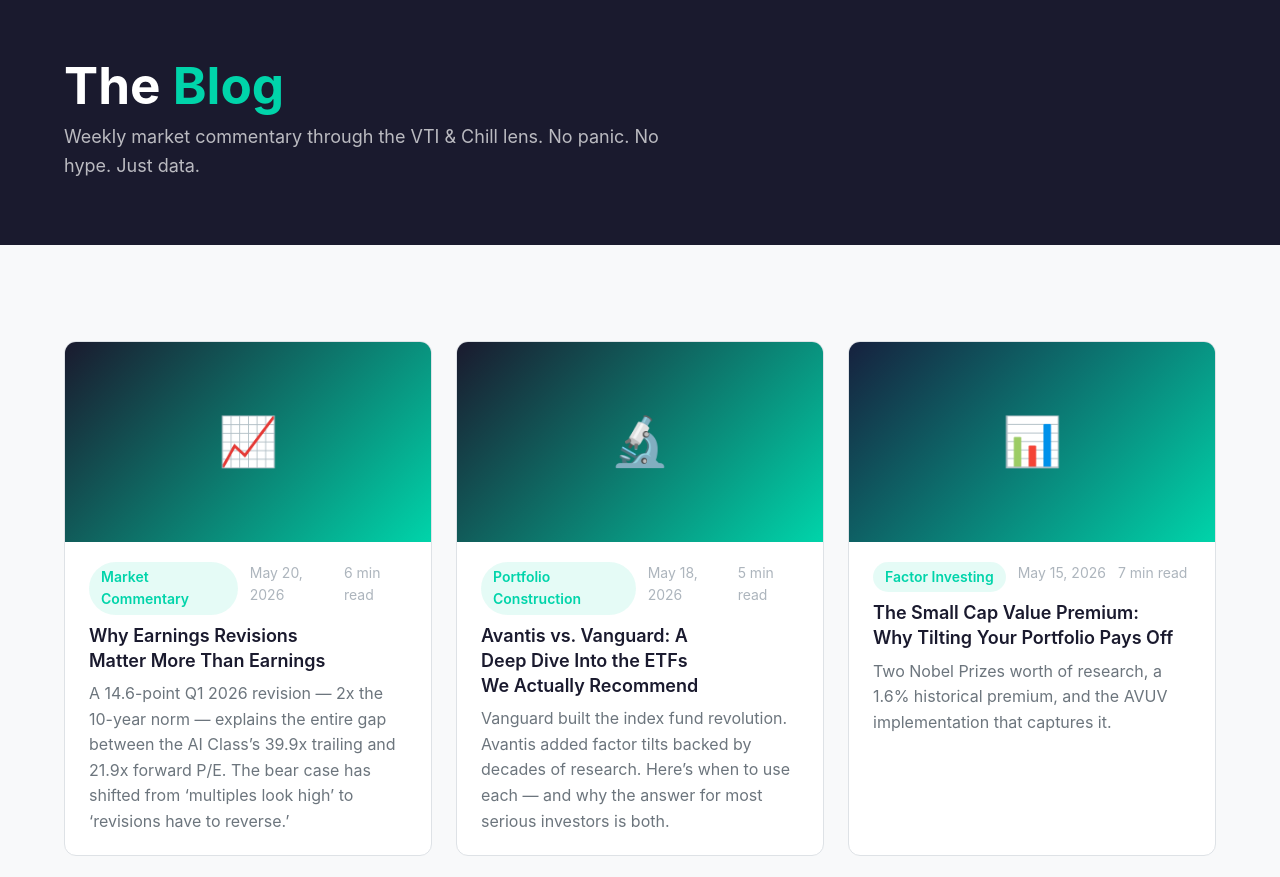
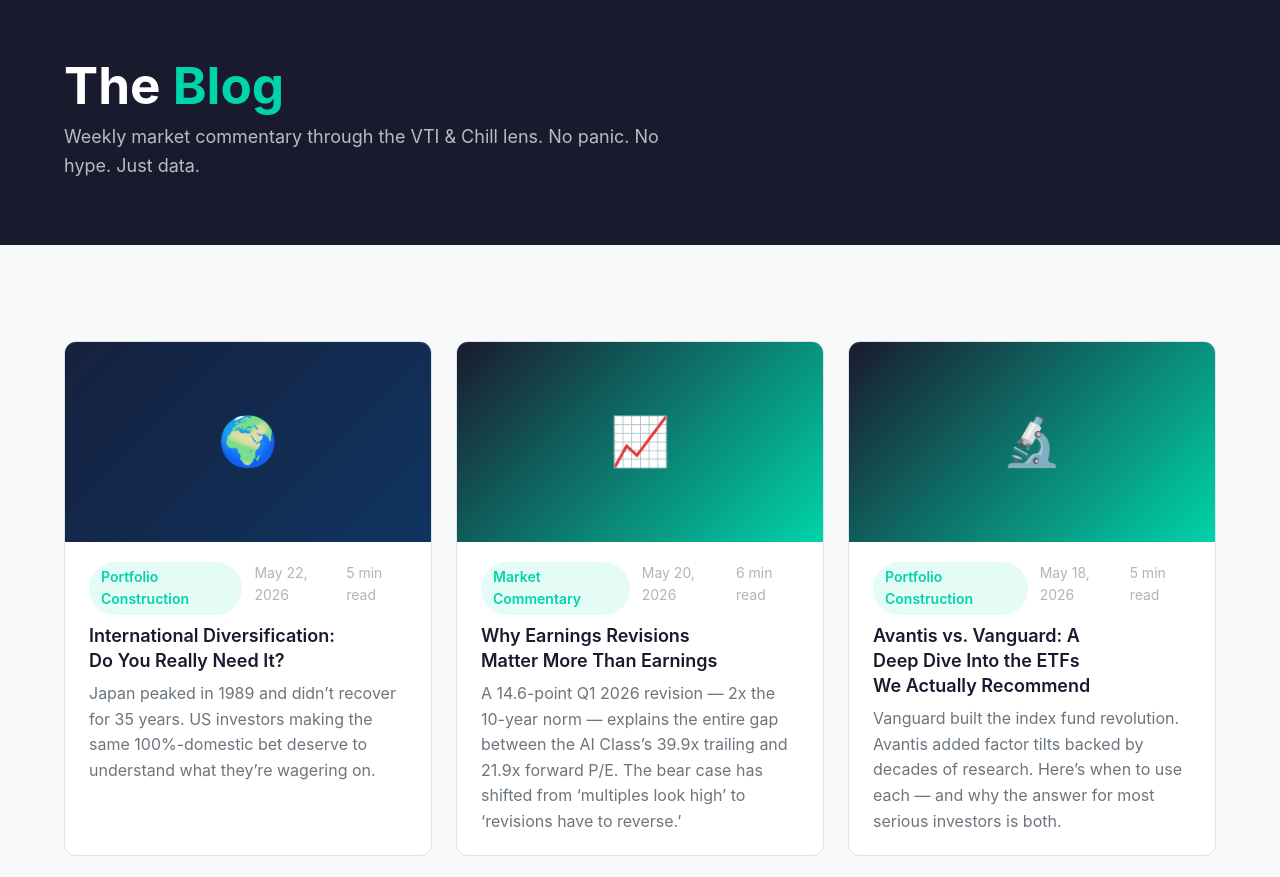
Before and after one commit to joelpolanco/vti-and-chill, a plain HTML site: page pages/blog.html in a window 1280 px wide. Shown: the part 71-948 px from the top of the page. Drawn offline with nearby package versions, Linux system fonts and the light colour scheme; a web font is replaced by a local one.

Commit message:
Deploy international-diversification (May 22, 2026)
- New post: International Diversification: Do You Really Need It?
- Updated blog hub, sitemap.xml, llms.txt, agent-skills SKILL.md, webmcp.js
- Refreshed agent-skills index.json digest

```diff
--- a/pages/blog.html
+++ b/pages/blog.html
@@ -116,6 +116,21 @@
 
 
 
+
+      <a href="./blog/international-diversification.html" class="blog-card" style="text-decoration:none;color:inherit;">
+        <div class="blog-card-image" style="background: linear-gradient(135deg, #16213e 0%, #0f3460 100%); display:flex;align-items:center;justify-content:center;">
+          <span style="font-size:3rem;">🌍</span>
+        </div>
+        <div class="blog-card-body">
+          <div class="blog-card-meta">
+            <span class="blog-tag">Portfolio Construction</span>
+            <span>May 22, 2026</span>
+            <span>5 min read</span>
+          </div>
+          <h3>International Diversification: Do You Really Need It?</h3>
+          <p>Japan peaked in 1989 and didn’t recover for 35 years. US investors making the same 100%-domestic bet deserve to understand what they’re wagering on.</p>
+        </div>
+      </a>
       <a href="./blog/earnings-revisions-matter-more-than-earnings.html" class="blog-card" style="text-decoration:none;color:inherit;">
         <div class="blog-card-image" style="background: linear-gradient(135deg, #1a1a2e 0%, #00d4aa 100%); display:flex;align-items:center;justify-content:center;">
           <span style="font-size:3rem;">📈</span>
--- a/webmcp.js
+++ b/webmcp.js
@@ -73,6 +73,7 @@
     },
     async execute({ query }) {
       const posts = [
+        { title: 'International Diversification: Do You Really Need It?', url: '/pages/blog/international-diversification.html', tags: ['international diversification', 'home bias investing', 'AVDV ETF', 'VXUS', 'Japan lost decade', 'MSCI ACWI', 'French Poterba home bias', 'global market cap weight', 'Paul Merriman international', 'currency risk'], description: 'Japan peaked in 1989 and took 35 years to recover. The honest case for international diversification — and the allocation framework for each portfolio tier.' },
         { title: 'Why Earnings Revisions Matter More Than Earnings', url: '/pages/blog/earnings-revisions-matter-more-than-earnings.html', tags: ['earnings revisions', 'forward P/E', 'AI Class basket', 'FactSet', 'S&P 500', 'EPS', 'multiple compression', 'dot-com bubble', 'valuation', 'market commentary'], description: 'A 14.6-point Q1 2026 earnings revision running 2x the 10-year norm explains the entire gap between the AI Class’s 39.9x trailing and 21.9x forward P/E — and shifts the bear case from multiples to revisions.' },
         { title: 'Avantis vs. Vanguard: A Deep Dive Into the ETFs We Actually Recommend', url: '/pages/blog/avantis-vs-vanguard-deep-dive.html', tags: ['Avantis vs Vanguard', 'AVUV ETF', 'AVUS ETF', 'AVLV ETF', 'AVDV ETF', 'factor investing ETFs', 'Vanguard VTI VOO', 'Eduardo Repetto', 'DFA researchers', 'small cap value ETF'], description: 'Vanguard built the index fund revolution. Avantis added factor tilts backed by decades of research. A complete comparison of when to use each — and why the answer for most serious investors is both.' },
         { title: 'The Small Cap Value Premium: Why Tilting Your Portfolio Pays Off', url: '/pages/blog/small-cap-value-tilt-pays-off.html', tags: ['small cap value premium', 'Fama-French three-factor model', 'AVUV', 'Avantis', 'factor investing', 'Paul Merriman', 'value premium', 'SMB HML factors', 'Vanguard small cap forecast'], description: 'Two Nobel Prizes worth of research, a 1.6% historical premium, and the AVUV implementation that captures it. The honest case for tilting toward small-cap value.' },
```
Also changed, not shown: sitemap.xml (+8 -1 lines), .well-known/agent-skills/index.json, llms.txt, 2 other files.
